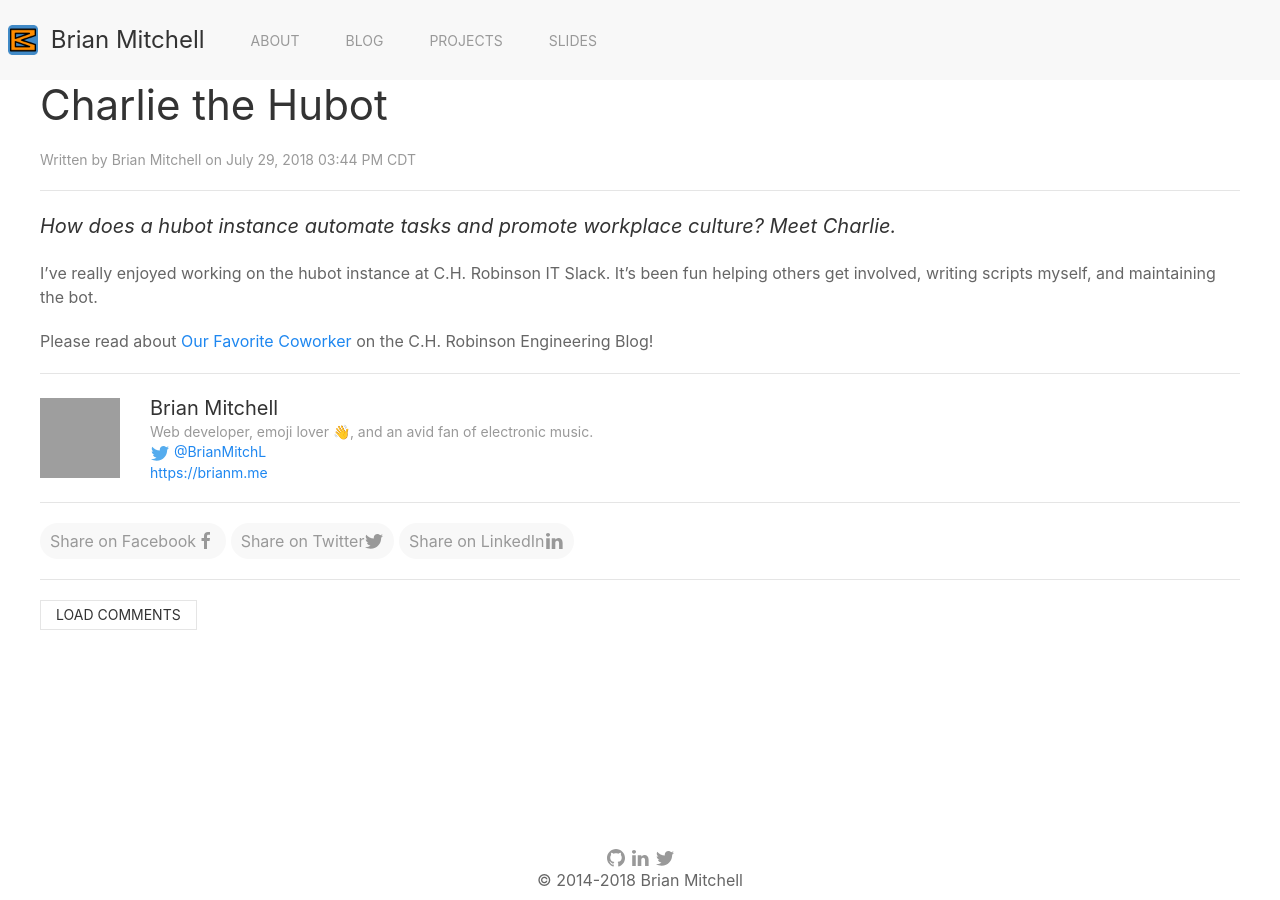
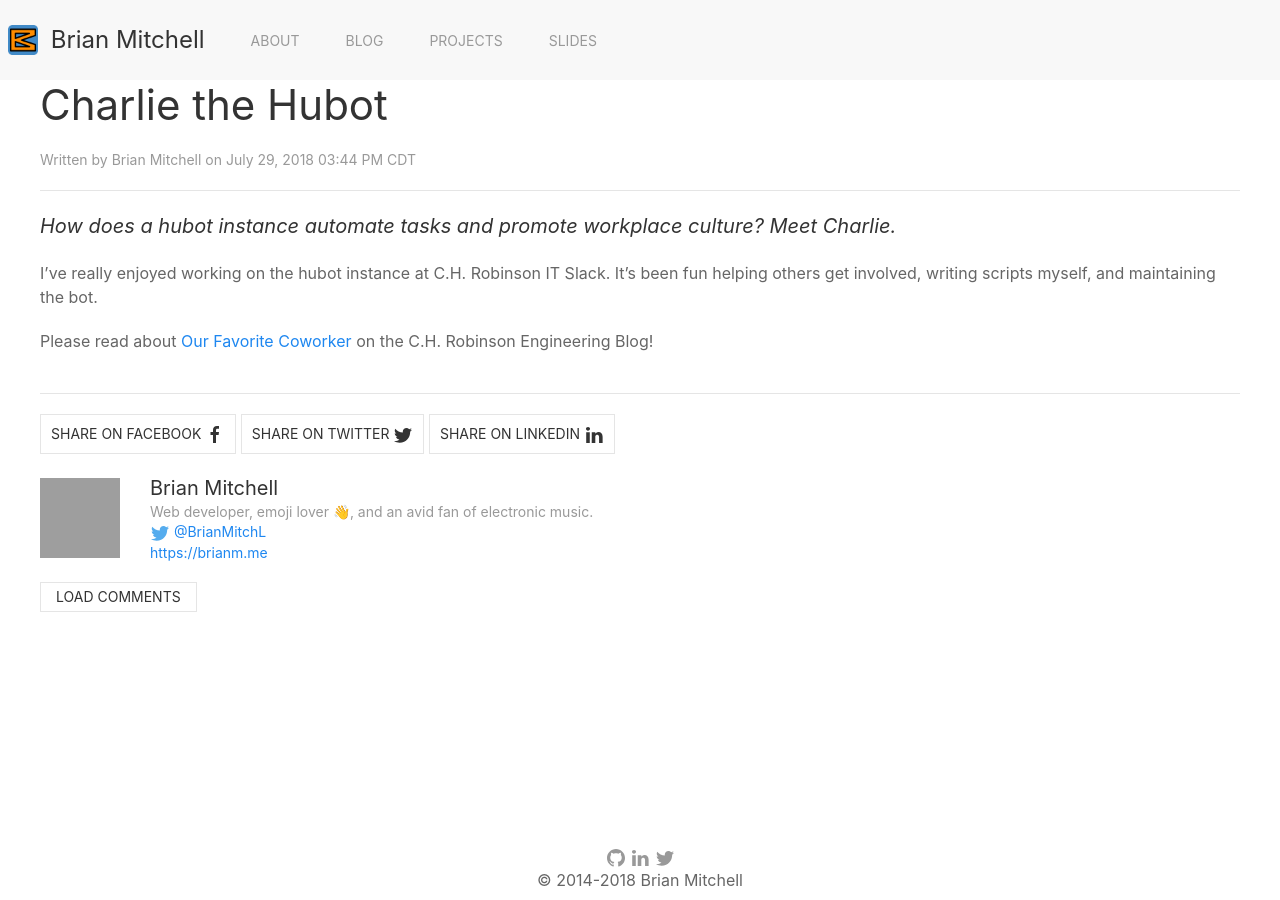
Before and after one commit to BrianMitchL/brianm.me, a Jekyll site: the page built from _posts/2018-07-29-charlie-the-hubot.md, in a window 1280 px wide. Built offline with Jekyll 4.4.1, drawn with Linux system fonts in a browser that asks for light colours; nearby versions of some CDN libraries; emoji names are drawn with the system emoji font; grey boxes are pictures that could not be loaded.

Commit message:
Pull post sections into partials, styling touchup and refactoring

```diff
--- /dev/null
+++ b/_includes/anchor-links.html
@@ -0,0 +1,31 @@
+<script>
+    // https://github.com/jekyll/jekyll/blob/7f578b5dd88653583bdf3ad5ff703a6ee5d91b95/site/_includes/anchor_links.html
+    var anchorForId = function (id) {
+        var anchor = document.createElement("a");
+        anchor.className = "header-link";
+        anchor.href = "#" + id;
+        anchor.innerHTML = "<span class=\"sr-only\">Permalink</span><span uk-icon=\"link\"></span>";
+        anchor.title = "Permalink";
+        return anchor;
+    };
+    var linkifyAnchors = function (level, containingElement) {
+        var headers = containingElement.getElementsByTagName("h" + level);
+        for (var h = 0; h < headers.length; h++) {
+            var header = headers[h];
+            if (typeof header.id !== "undefined" && header.id !== "") {
+                header.appendChild(anchorForId(header.id));
+            }
+        }
+    };
+    document.onreadystatechange = function () {
+        if (this.readyState === "interactive") { // some iframes never "completes"
+            var contentBlock = document.getElementsByTagName("article")[0];
+            if (!contentBlock) {
+                return;
+            }
+            for (var level = 1; level <= 6; level++) {
+                linkifyAnchors(level, contentBlock);
+            }
+        }
+    };
+</script>
--- /dev/null
+++ b/_includes/author.html
@@ -0,0 +1,17 @@
+{% assign author = site.data.authors[page.author] %}
+<section class="uk-comment uk-margin-bottom">
+    <header class="uk-comment-header uk-grid-medium uk-flex-middle" uk-grid>
+        <div class="uk-width-auto">
+            <img class="uk-comment-avatar" src="https://1.gravatar.com/avatar/{{ author.gravatar }}?s=240"
+                 height="80" width="80" alt="Profile photo" itemprop="image">
+        </div>
+        <address class="uk-width-expand">
+            <h4 class="uk-comment-title uk-margin-remove" itemprop="author">{{ author.name }}</h4>
+            <div class="uk-comment-meta">{{ author.bio }}</div>
+            <div class="uk-comment-meta"><span uk-icon="twitter" style="color:#55ACEE;" aria-hidden="true"></span> <a
+                    href="https://twitter.com/{{ author.twitter }}" title="@{{ author.twitter }} on Twitter">@{{
+                author.twitter }}</a></div>
+            <div class="uk-comment-meta"><a href="{{ author.web }}" title="{{ author.web }}">{{ author.web }}</a></div>
+        </address>
+    </header>
+</section>
--- a/_includes/footer.html
+++ b/_includes/footer.html
@@ -1,11 +1,11 @@
-<footer class="uk-text-center">
+<footer class="uk-text-center" id="site-footer">
     <p>
         <a href="https://github.com/BrianMitchL" title="Brian Mitchell on Github" class="uk-icon-link"
-           uk-icon="icon: github"></a>
+           uk-icon="github"></a>
         <a href="https://www.linkedin.com/in/brianscottmitchell" title="Brian Mitchell on LinkedIn" class="uk-icon-link"
-           uk-icon="icon: linkedin"></a>
+           uk-icon="linkedin"></a>
         <a href="https://twitter.com/BrianMitchL" title="@BrianMitchL on Twitter" class="uk-icon-link"
-           uk-icon="icon: twitter"></a>
+           uk-icon="twitter"></a>
     </p>
     <p>
         &copy; 2014<script>new Date().getFullYear() > 2014 && document.write('-' + new Date().getFullYear());</script> Brian Mitchell
--- /dev/null
+++ b/_includes/share-page.html
@@ -0,0 +1,11 @@
+<section class="share-page uk-margin-bottom" uk-margin>
+    <a class="uk-button uk-button-default"
+       href="https://www.facebook.com/sharer/sharer.php?u={{ page.url | replace:'index.html','' | prepend: site.url | prepend: site.baseurl }}"
+       target="_blank">Share on Facebook <span uk-icon="facebook"></span></a>
+    <a class="uk-button uk-button-default"
+       href="https://twitter.com/intent/tweet?text={{ page.title | escape | replace:' ','%20' }}&amp;url={{ page.url | replace:'index.html','' | prepend: site.url | prepend: site.baseurl }}&amp;via={{ site.twitter.username }}"
+       target="_blank">Share on Twitter <span uk-icon="twitter"></span></a>
+    <a class="uk-button uk-button-default"
+       href="https://www.linkedin.com/shareArticle?mini=true&amp;url={{ page.url | replace:'index.html','' | prepend: site.url | prepend: site.baseurl }}&amp;title={{ page.title | escape | replace:' ','%20' }}&amp;source=Brian%20Mitchell%27s%20Blog"
+       target="_blank">Share on LinkedIn <span uk-icon="linkedin"></span></a>
+</section>
--- a/_layouts/post.html
+++ b/_layouts/post.html
@@ -3,81 +3,24 @@
 ---
 
 {% include nav.html %}
-{% assign author = site.data.authors[page.author] %}
 <main class="uk-container" role="main">
     <article class="uk-article" itemscope itemtype="https://schema.org/Article">
         <h1 class="uk-article-title">{{ page.title }}</h1>
-        <p class="uk-article-meta">Written by <span itemprop="author">{{ author.name }}</span> on
-            <time>{{ page.date | date: "%B %-d, %Y %I:%M %p %Z" }}</time>
+        <p class="uk-article-meta">Written by <span itemprop="author">{{ site.data.authors[page.author].name }}</span>
+            on <time>{{ page.date | date: "%B %-d, %Y %I:%M %p %Z" }}</time>
         </p>
         <hr>
         <div itemprop="articleBody">
             {{ content }}
         </div>
-        <hr>
-        <section class="uk-comment">
-            <header class="uk-comment-header uk-grid-medium uk-flex-middle" uk-grid>
-                <div class="uk-width-auto">
-                    <img class="uk-comment-avatar" src="https://1.gravatar.com/avatar/{{ author.gravatar }}?s=240"
-                         height="80" width="80" alt="Profile photo" itemprop="image">
-                </div>
-                <address class="uk-width-expand">
-                    <h4 class="uk-comment-title uk-margin-remove" itemprop="author">{{ author.name }}</h4>
-                    <div class="uk-comment-meta">{{ author.bio }}</div>
-                    <div class="uk-comment-meta"><span uk-icon="icon: twitter" style="color:#55ACEE;"
-                                                       aria-hidden="true"></span> <a
-                            href="https://twitter.com/{{ author.twitter }}" title="@{{ author.twitter }} on Twitter">@{{
-                        author.twitter }}</a></div>
-                    <div class="uk-comment-meta"><a href="{{ author.web }}" title="{{ author.web }}">{{ author.web
-                        }}</a></div>
-                </address>
-            </header>
-        </section>
     </article>
     <hr>
-    <div class="share-page" uk-margin>
-        <a class="uk-icon-button"
-           href="https://www.facebook.com/sharer/sharer.php?u={{ page.url | replace:'index.html','' | prepend: site.url | prepend: site.baseurl }}"
-           target="_blank" uk-icon="facebook">Share on Facebook</a>
-        <a class="uk-icon-button"
-           href="https://twitter.com/intent/tweet?text={{ page.title | escape | replace:' ','%20' }}&amp;url={{ page.url | replace:'index.html','' | prepend: site.url | prepend: site.baseurl }}&amp;via={{ site.twitter.username }}"
-           target="_blank" uk-icon="twitter">Share on Twitter</a>
-        <a class="uk-icon-button"
-           href="https://www.linkedin.com/shareArticle?mini=true&amp;url={{ page.url | replace:'index.html','' | prepend: site.url | prepend: site.baseurl }}&amp;title={{ page.title | escape | replace:' ','%20' }}&amp;source=Brian%20Mitchell%27s%20Blog"
-           target="_blank" uk-icon="linkedin">Share on LinkedIn</a>
-    </div>
-    <hr>
-    {% include comments.html %}
+    <footer>
+        {% include share-page.html %}
+        {% include author.html %}
+    </footer>
+    <aside>
+        {% include comments.html %}
+    </aside>
 </main>
-
-<script>
-    // https://github.com/jekyll/jekyll/blob/7f578b5dd88653583bdf3ad5ff703a6ee5d91b95/site/_includes/anchor_links.html
-    var anchorForId = function (id) {
-        var anchor = document.createElement("a");
-        anchor.className = "header-link";
-        anchor.href = "#" + id;
-        anchor.innerHTML = "<span class=\"sr-only\">Permalink</span><span uk-icon=\"link\"></span>";
-        anchor.title = "Permalink";
-        return anchor;
-    };
-    var linkifyAnchors = function (level, containingElement) {
-        var headers = containingElement.getElementsByTagName("h" + level);
-        for (var h = 0; h < headers.length; h++) {
-            var header = headers[h];
-            if (typeof header.id !== "undefined" && header.id !== "") {
-                header.appendChild(anchorForId(header.id));
-            }
-        }
-    };
-    document.onreadystatechange = function () {
-        if (this.readyState === "interactive") { // some iframes never "completes"
-            var contentBlock = document.getElementsByTagName("article")[0];
-            if (!contentBlock) {
-                return;
-            }
-            for (var level = 1; level <= 6; level++) {
-                linkifyAnchors(level, contentBlock);
-            }
-        }
-    };
-</script>
+{% include anchor-links.html %}
--- a/assets/css/_sass/_global.scss
+++ b/assets/css/_sass/_global.scss
@@ -8,7 +8,7 @@
   margin-bottom: calc(4em + constant(safe-area-inset-bottom));
 }
 
-footer {
+#site-footer {
   position: absolute;
   bottom: 0;
   margin: 0.5em 0;
```
